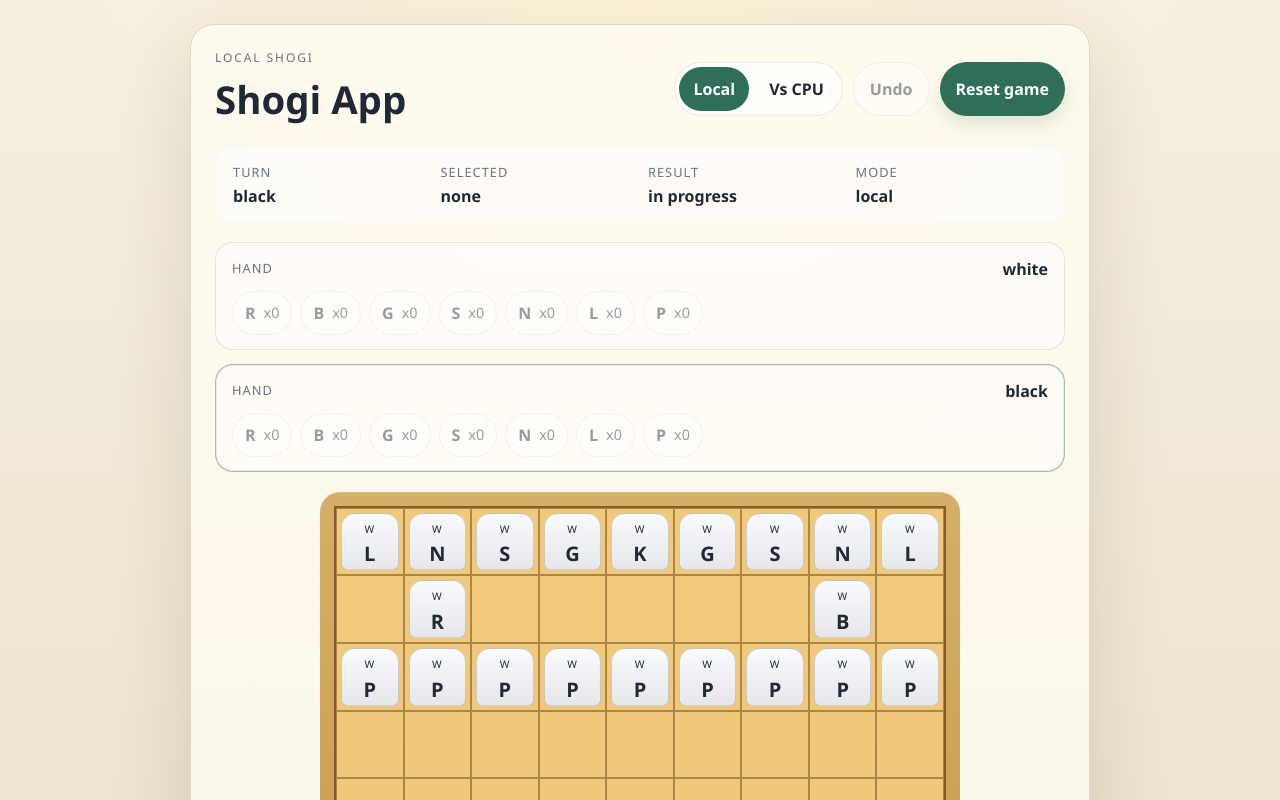
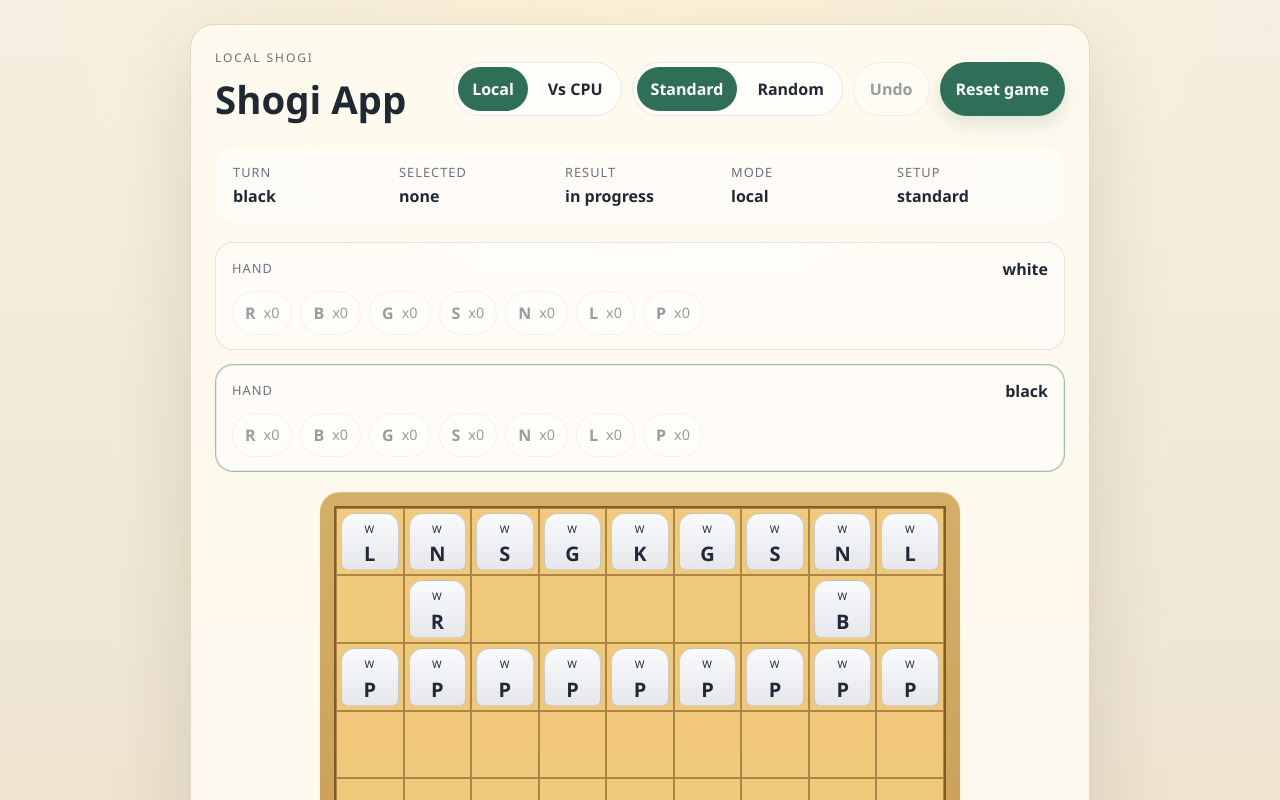
Before and after one commit to nzonzokuririn48-ux/my-codex-harness, a React (Vite) app: page / in a window 1280 px wide. Shown: the top 800 px of the page. Built offline with nearby package versions, Linux system fonts and the light colour scheme.

Commit message:
feat: add random-symmetry setup mode UI and persistence

```diff
--- a/src/App.tsx
+++ b/src/App.tsx
@@ -20,6 +20,7 @@ import {
   type Piece,
   type Player,
   type Position,
+  type SetupMode,
 } from './engine/shogi';
 import {
   clearPersistedGameState,
@@ -42,6 +43,7 @@ type StartFlowState = {
 type GameMode = 'local' | 'cpu';
 
 const GAME_MODE_STORAGE_KEY = 'shogi-app-mode';
+const SETUP_MODE_STORAGE_KEY = 'shogi-app-setup-mode';
 
 function getPieceStatusText(piece: Piece | null | undefined): string {
   if (!piece) {
@@ -96,10 +98,32 @@ function persistGameMode(mode: GameMode): void {
   }
 }
 
+function loadPersistedSetupMode(): SetupMode {
+  if (typeof window === 'undefined') {
+    return 'standard';
+  }
+
+  const savedMode = window.localStorage.getItem(SETUP_MODE_STORAGE_KEY);
+  return savedMode === 'random' ? 'random' : 'standard';
+}
+
+function persistSetupMode(mode: SetupMode): void {
+  if (typeof window === 'undefined') {
+    return;
+  }
+
+  try {
+    window.localStorage.setItem(SETUP_MODE_STORAGE_KEY, mode);
+  } catch {
+    // Ignore persistence failures and keep the live app usable.
+  }
+}
+
 function App() {
   const [startFlowState, setStartFlowState] = useState(() => createStartFlowState());
   const [gameMode, setGameMode] = useState<GameMode>(() => loadPersistedGameMode());
-  const [gameState, setGameState] = useState(() => createInitialGameState());
+  const [setupMode, setSetupMode] = useState<SetupMode>(() => loadPersistedSetupMode());
+  const [gameState, setGameState] = useState(() => createInitialGameState(setupMode));
   const [previousStates, setPreviousStates] = useState<GameState[]>([]);
   const [selectedPosition, setSelectedPosition] = useState<Position | null>(null);
   const [selectedHandPiece, setSelectedHandPiece] = useState<HandPieceType | null>(null);
@@ -147,6 +171,10 @@ function App() {
     persistGameMode(gameMode);
   }, [gameMode]);
 
+  useEffect(() => {
+    persistSetupMode(setupMode);
+  }, [setupMode]);
+
   const resetInteractionState = () => {
     setSelectedPosition(null);
     setSelectedHandPiece(null);
@@ -166,7 +194,7 @@ function App() {
   };
 
   const resetGame = () => {
-    setGameState(createInitialGameState());
+    setGameState(createInitialGameState(setupMode));
     setPreviousStates([]);
     resetInteractionState();
   };
@@ -191,7 +219,7 @@ function App() {
 
   const handleStartNewGame = () => {
     clearPersistedGameState();
-    setGameState(createInitialGameState());
+    setGameState(createInitialGameState(setupMode));
     setPreviousStates([]);
     resetInteractionState();
     setStartFlowState({
@@ -206,7 +234,18 @@ function App() {
     }
 
     setGameMode(nextMode);
-    setGameState(createInitialGameState());
+    setGameState(createInitialGameState(setupMode));
+    setPreviousStates([]);
+    resetInteractionState();
+  };
+
+  const handleSetupModeChange = (nextMode: SetupMode) => {
+    if (setupMode === nextMode) {
+      return;
+    }
+
+    setSetupMode(nextMode);
+    setGameState(createInitialGameState(nextMode));
     setPreviousStates([]);
     resetInteractionState();
   };
@@ -382,6 +421,8 @@ function App() {
       <StartPrompt
         onContinue={handleContinueSavedGame}
         onStartNew={handleStartNewGame}
+        onSetupModeChange={handleSetupModeChange}
+        setupMode={setupMode}
       />
     );
   }
@@ -409,6 +450,22 @@ function App() {
                 type="button"
               >
                 Vs CPU
+              </button>
+            </div>
+            <div className="mode-toggle" role="group" aria-label="Setup mode">
+              <button
+                className={`mode-button${setupMode === 'standard' ? ' is-active' : ''}`}
+                onClick={() => handleSetupModeChange('standard')}
+                type="button"
+              >
+                Standard
+              </button>
+              <button
+                className={`mode-button${setupMode === 'random' ? ' is-active' : ''}`}
+                onClick={() => handleSetupModeChange('random')}
+                type="button"
+              >
+                Random
               </button>
             </div>
             <button
@@ -451,6 +508,10 @@ function App() {
           <div>
             <span className="status-label">Mode</span>
             <strong>{gameMode === 'cpu' ? 'vs CPU' : 'local'}</strong>
+          </div>
+          <div>
+            <span className="status-label">Setup</span>
+            <strong>{setupMode}</strong>
           </div>
         </div>
 
@@ -545,7 +606,8 @@ function App() {
         <p className="help-text">
           Select one of the active player&apos;s pieces, then choose a highlighted square.
           The app supports standard movement, captures, promotion choice, hand drops,
-          move history, local two-player play, and a simple random CPU mode.
+          move history, local two-player play, and a simple CPU. Random mode shuffles
+          the back rank symmetrically while keeping pawns, rook, and bishop fixed.
         </p>
       </section>
     </main>
--- a/src/components/StartPrompt.tsx
+++ b/src/components/StartPrompt.tsx
@@ -1,9 +1,18 @@
+import type { SetupMode } from '../engine/shogi';
+
 type StartPromptProps = {
   onContinue: () => void;
   onStartNew: () => void;
+  onSetupModeChange: (mode: SetupMode) => void;
+  setupMode: SetupMode;
 };
 
-export function StartPrompt({ onContinue, onStartNew }: StartPromptProps) {
+export function StartPrompt({
+  onContinue,
+  onStartNew,
+  onSetupModeChange,
+  setupMode,
+}: StartPromptProps) {
   return (
     <main className="app-shell">
       <section className="app-panel start-prompt">
@@ -14,6 +23,31 @@ export function StartPrompt({ onContinue, onStartNew }: StartPromptProps) {
             A saved local game was found on this device. You can keep playing from
             where you left off or start over with a fresh board.
           </p>
+        </div>
+
+        <div className="start-prompt-setup">
+          <div>
+            <p className="status-label">New game setup</p>
+            <p className="start-prompt-text start-prompt-setup-text">
+              Random mode shuffles the back rank symmetrically.
+            </p>
+          </div>
+          <div className="mode-toggle" role="group" aria-label="Setup mode">
+            <button
+              className={`mode-button${setupMode === 'standard' ? ' is-active' : ''}`}
+              onClick={() => onSetupModeChange('standard')}
+              type="button"
+            >
+              Standard
+            </button>
+            <button
+              className={`mode-button${setupMode === 'random' ? ' is-active' : ''}`}
+              onClick={() => onSetupModeChange('random')}
+              type="button"
+            >
+              Random
+            </button>
+          </div>
         </div>
 
         <div className="start-prompt-actions">
--- a/src/styles.css
+++ b/src/styles.css
@@ -51,6 +51,19 @@ button {
 .start-prompt-actions {
   display: grid;
   gap: 12px;
+}
+
+.start-prompt-setup {
+  display: grid;
+  gap: 12px;
+  padding: 14px 16px;
+  border-radius: 18px;
+  background: rgba(255, 255, 255, 0.55);
+  border: 1px solid rgba(92, 72, 31, 0.14);
+}
+
+.start-prompt-setup-text {
+  margin-top: 6px;
 }
 
 .app-header,
@@ -448,6 +461,10 @@ button {
     align-items: stretch;
   }
 
+  .start-prompt-setup {
+    padding: 12px 14px;
+  }
+
   .board-frame {
     padding: 10px;
   }
```
